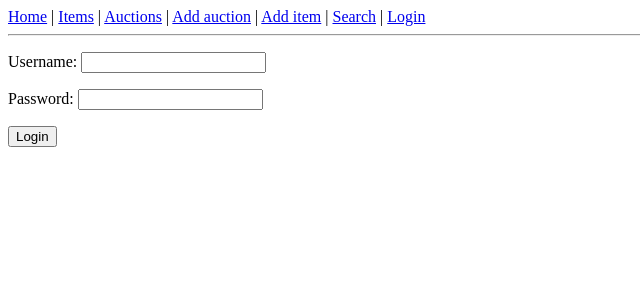
After one commit to filipzmija1/Auction-site, a Django app: page /login/ in a window 1280 px wide. The commit adds this page. Shown: the top 300 px of the page, without its empty margins (0-640 px from the left). Run offline with Django 4.2, Linux system fonts and the light colour scheme.

Commit message:
login view

```diff
--- a/auctionsite/auctions/forms.py
+++ b/auctionsite/auctions/forms.py
@@ -17,3 +17,8 @@ class OpinionForm(forms.ModelForm):
 
 class SearchForm(forms.Form):
     search = forms.CharField(min_length=3, required=False)
+
+
+class LoginForm(forms.Form):
+    username = forms.CharField(max_length=64)
+    password = forms.CharField(widget=forms.PasswordInput)
--- a/auctionsite/auctions/templates/auctions/base_template.html
+++ b/auctionsite/auctions/templates/auctions/base_template.html
@@ -10,6 +10,12 @@
 <a href="/add-auction">Add auction</a> |
 <a href="/add-item">Add item</a> |
 <a href="/search">Search</a> |
+{% if user.is_authenticated %}
+<a href="/logout">Logout</a>
+{{ user.username }}
+{% else %}
+<a href="/login">Login</a>
+{% endif %}
 <hr>
 {% block content %}
 <h1>Welcome to Auction House!</h1>
--- /dev/null
+++ b/auctionsite/auctions/templates/auctions/login_form.html
@@ -0,0 +1,10 @@
+{% extends 'auctions/base_template.html' %}
+{% block title %} Login {% endblock %}
+
+{% block content %}
+<form action="" method="POST">
+    {% csrf_token %}
+    {{ form.as_p }}
+    <input type="submit" value="Login">
+</form>
+{% endblock %}
--- a/auctionsite/auctions/views.py
+++ b/auctionsite/auctions/views.py
@@ -8,7 +8,7 @@ from django.db.models import Q
 
 from .models import Auction, Item, Opinion, Bid
 from .utils import average_rating
-from .forms import BidForm, OpinionForm, SearchForm
+from .forms import BidForm, OpinionForm, SearchForm, LoginForm
 
 
 User = get_user_model()
@@ -110,6 +110,7 @@ class AddOpinion(View):
 
 
 class EditOpinion(SuccessMessageMixin, UpdateView):
+    """This view edits opinion"""
     model = Opinion
     fields = ['rating', 'comment']
     success_message = 'Opinion was updated successfully'
@@ -173,3 +174,24 @@ class SearchAuction(View):
                 context['item_result'] = item_results
                 context['auction_result'] = auction_result
                 return render(request, self.template_name, context)
+
+
+class Login(View):
+    template_name = 'auctions/login_form.html'
+
+    def get(self, request, *args, **kwargs):
+        form = LoginForm()
+        return render(request, self.template_name, {'form': form})
+
+    def post(self, request, *args, **kwargs):
+        form = LoginForm(request.POST)
+        if form.is_valid():
+            username = form.cleaned_data['username']
+            password = form.cleaned_data['password']
+            user = authenticate(username=username, password=password)
+            if user:
+                login(request, user)
+                return redirect('/home')
+            else:
+                form.add_error(None, 'Invalid username or password')
+                return render(request, self.template_name, {'form': form})
--- a/auctionsite/auctionsite/urls.py
+++ b/auctionsite/auctionsite/urls.py
@@ -34,6 +34,7 @@ urlpatterns = [
     path('bid-auction/<int:pk>', auctions.BidAuction.as_view()),
     path('search', auctions.SearchAuction.as_view()),
     path('edit-opinion/<int:pk>', auctions.EditOpinion.as_view()),
+    path('login/', auctions.Login.as_view()),
 
 ]
 if settings.DEBUG:
```
Also changed, not shown: auctionsite/db.sqlite3.
